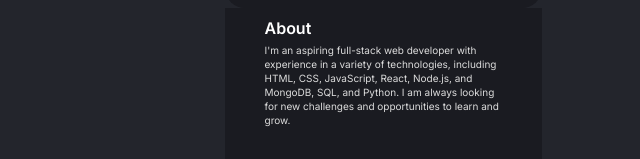
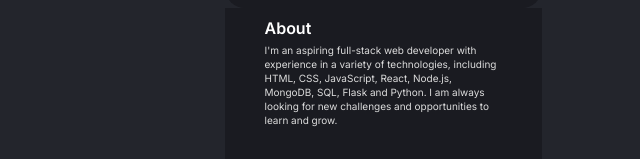
Before and after one commit to dscardona/digital-business-card, a React (Vite) app: page / in a window 1280 px wide. Shown: the part 786-945 px from the top of the page, without its empty margins (257-897 px from the left). Built offline with nearby package versions, Linux system fonts and the light colour scheme.

Commit message:
Additional adjustments of About section

```diff
--- a/src/components/About.jsx
+++ b/src/components/About.jsx
@@ -5,7 +5,7 @@ function About() {
         <>
         <div className="about-body">
             <h3>About</h3>
-            <p>I'm an aspiring full-stack web developer with experience in a variety of technologies, including HTML, CSS, JavaScript, React, Node.js, and MongoDB, SQL, and Python. I am always looking for new challenges and opportunities to learn and grow.</p>
+            <p>I'm an aspiring full-stack web developer with experience in a variety of technologies, including HTML, CSS, JavaScript, React, Node.js, MongoDB, SQL, Flask and Python. I am always looking for new challenges and opportunities to learn and grow.</p>
         </div>
         </>
     )
```
